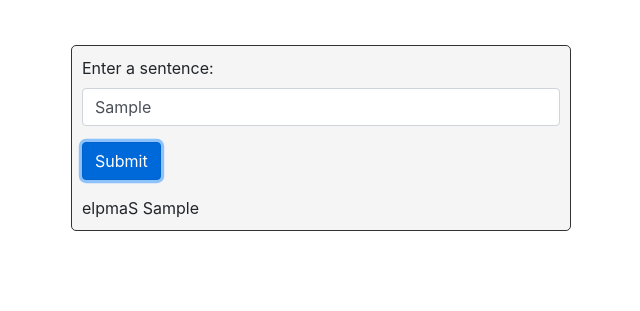
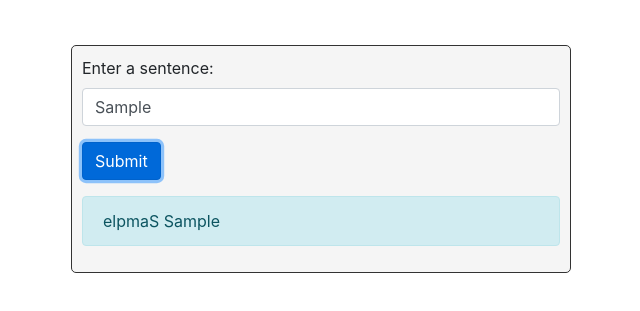
Before and after one commit to dolapo24/word-play, a plain HTML site: page index.html in a window 1280 px wide. Both pictures are taken after typing "Sample" into the empty fields and a click on the button "Submit". Shown: the part 89-400 px from the top of the page, without its empty margins (319-959 px from the left). Drawn offline with Linux system fonts and the light colour scheme.

Commit message:
made changes to project

```diff
--- a/css/styles.css
+++ b/css/styles.css
@@ -1,6 +1,6 @@
 body{
     background-image: url(/image/wp.jpg);
-    background-position: fixed;
+    /* background-position: fixed; */
     background-size: cover;
 }
 
--- a/index.html
+++ b/index.html
@@ -8,7 +8,6 @@
   <title>word-play</title>
 </head>
 <body>
-
   <h2 class="text-center mt-5">Word-Play</h2>
   <div class="container mt-5 container2">
     <form id="sentenceForm" class="mb-3">
@@ -18,7 +17,7 @@
         </div>
         <button type="submit" class="btn btn-primary">Submit</button>
     </form>
-    <div id="result" clss="alert alert-info"></div>
+    <div id="result" class="alert alert-info"></div>
   </div>
 </body>
 </html>
--- a/js/scripts.js
+++ b/js/scripts.js
@@ -1,13 +1,29 @@
+// Business logic
+function reverseSentence(sentence) {
+    const arrayWords = sentence.split(' ');
+    let reverseWords = [];
+
+    arrayWords.forEach(function (sentence) {
+        if (sentence.length >= 3) {
+            const reversedWord = sentence.split('').reverse().join('');
+            reverseWords.push(reversedWord);
+        } else {
+            reverseWords.push(sentence);
+        }
+    });
+    return reverseWords.join(' ');
+}
+
+
+// UI logic
 $(document).ready(function() {
     $("#sentenceForm").submit(function(e) {
         e.preventDefault();
-        let sentence = $("#wordPlay").val();
+        const sentence = $("#wordPlay").val();
+        const reversedSentence = reverseSentence(sentence);
+        const result = reversedSentence + ' ' + sentence;
 
-        if (sentence.length >= 3) {
-            let reversed = sentence.split('').reverse().join('');
-            $("#result").html(reversed + ' ' + sentence);
-        } else {
-            $("#result").html(sentence);
-        }
+        $("#result").html(result);
+        $("#result").show();
     });
 });
```
Also changed, not shown: 1 other file.
